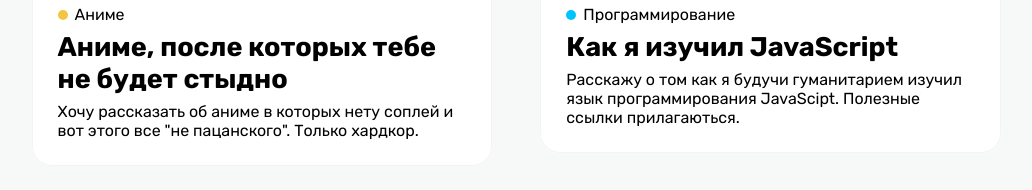
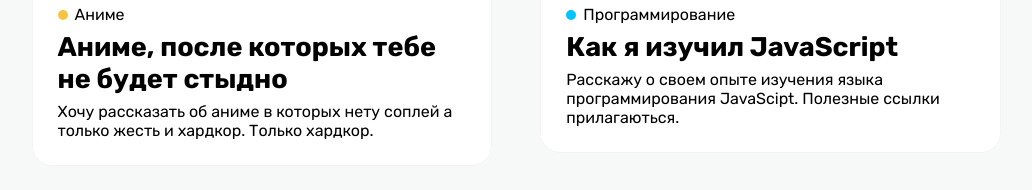
Before and after one commit to ruslankriklivyy/kriklivvy-blog-v2, a Next.js app: page / in a window 1280 px wide. Shown: the part 407-597 px from the top of the page, without its empty margins (124-1156 px from the left). Built offline with nearby package versions, Linux system fonts and the light colour scheme.

Commit message:
fixed styles

```diff
--- a/posts/anime-after-which-you-will-not-be-ashamed-in-front-of-your-friends.md
+++ b/posts/anime-after-which-you-will-not-be-ashamed-in-front-of-your-friends.md
@@ -8,10 +8,10 @@ mainColor: '30, 240, 165'
 category: 'Аниме'
 categoryColor: 'F5C542'
 categoryLink: 'anime'
-description: 'Хочу рассказать об аниме в которых нету соплей и вот этого все "не пацанского". Только хардкор.'
+description: 'Хочу рассказать об аниме в которых нету соплей а только жесть и хардкор. Только хардкор.'
 ---
 
-Это максимально субъективный пост. Это не топ-5 дай пососать. И я не против аниме с соплями, по типу "Твое имя". Ок?
+Хочу рассказать об аниме в которых нету соплей а только жесть и хардкор. Только хардкор.
 <br/>
 <br/>
 
--- a/posts/how-I-studied-javascript.md
+++ b/posts/how-I-studied-javascript.md
@@ -8,10 +8,9 @@ mainColor: '247, 223, 29'
 category: 'Программирование'
 categoryColor: '00C4FF'
 categoryLink: 'programming'
-description: 'Расскажу о том как я будучи гуманитарием изучил язык программирования JavaScipt. Полезные ссылки прилагаються.'
+description: 'Расскажу о своем опыте изучения языка программирования JavaScipt. Полезные ссылки прилагаються.'
 ---
 
-<br/>
 Один из моих знакомых немного достал меня вопросами о том как я изучал, или изучаю JS. Поэтому я решил написать эту статью. Постараюсь максимально кратко и информативно рассказать о своем опыте изучения.
 <br/>
 <br/>
--- a/styles/globals.scss
+++ b/styles/globals.scss
@@ -81,6 +81,9 @@ body {
     font-size: 42px;
     line-height: 1.2;
     font-weight: 700;
+    @media (max-width: 550px) {
+      font-size: 35px;
+    }
   }
   pre[class*='language-'] {
     height: 600px;
@@ -88,6 +91,10 @@ body {
   &-content {
     font-size: 20px;
     line-height: 1.7;
+    @media (max-width: 550px) {
+      font-size: 16px;
+      line-height: 1.5;
+    }
     a {
       color: #ffbe76;
       &:hover {
```
